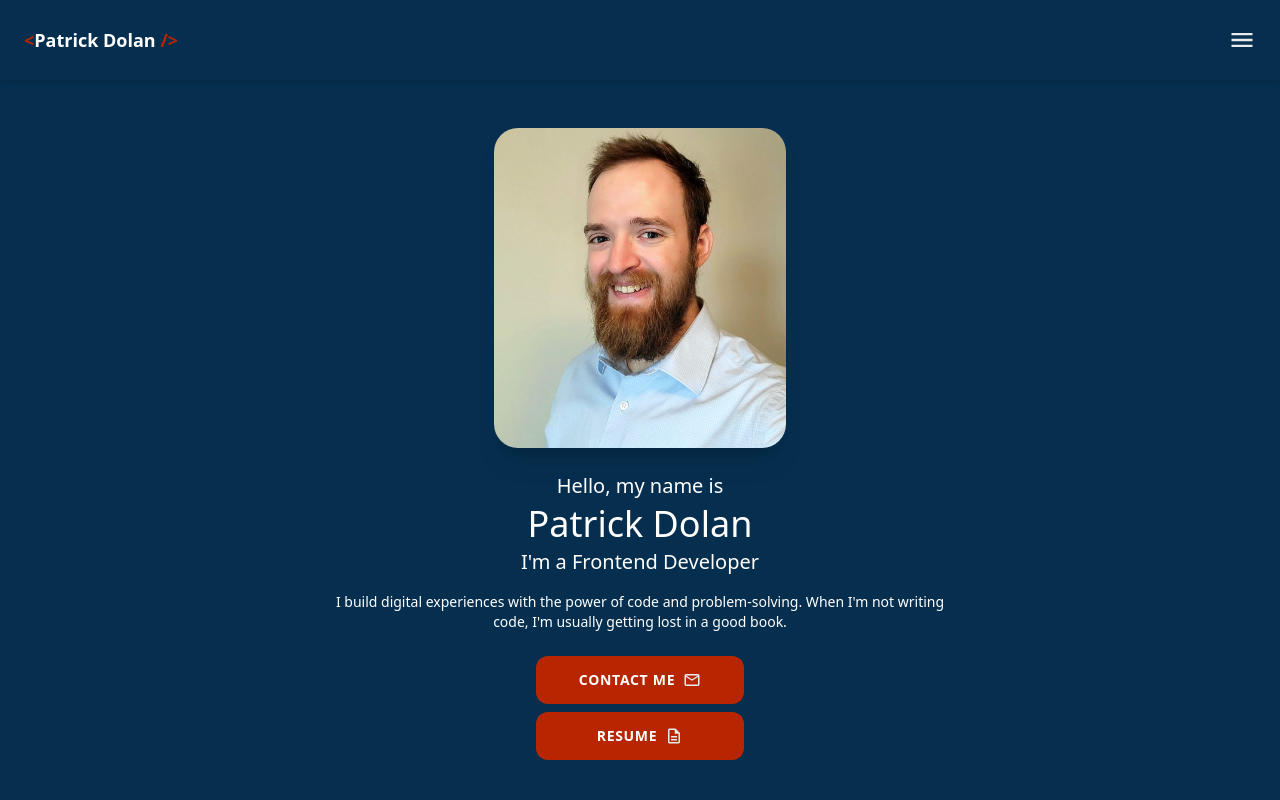
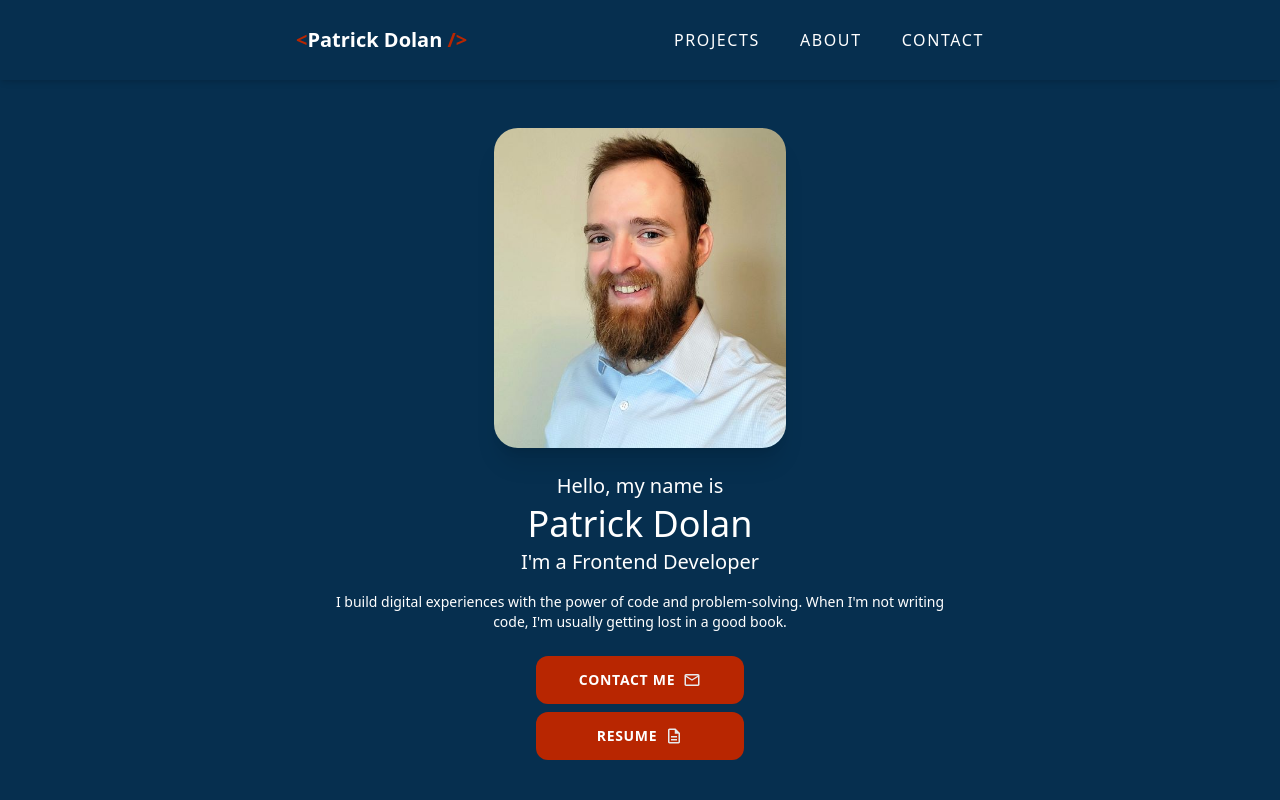
Before and after one commit to Patrick-Dolan/portfolio, a React (Vite) app: page / in a window 1280 px wide. Shown: the top 800 px of the page. Built offline with nearby package versions, Linux system fonts and the light colour scheme.

Commit message:
add tablet screen styles and nav

```diff
--- a/src/components/navigation/NavBar.jsx
+++ b/src/components/navigation/NavBar.jsx
@@ -1,4 +1,5 @@
 import { useState, useEffect } from "react";
+import useWindowWidth from "../../hooks/useWindowWidth";
 import CloseIcon from "../../assets/Icons/CloseIcon";
 import HamburgerIcon from "../../assets/Icons/HamburgerIcon";
 
@@ -6,6 +7,9 @@ function NavBar() {
   const [mobileNavOpen, setMobileNavOpen] = useState(false);
   const [lastScrollTop, setLastScrollTop] = useState(0);
   const [hidden, setHidden] = useState(false);
+  const windowWidth = useWindowWidth();
+
+  const tabletBreakpoint = 768;
 
   const NavBarSpacer = () => {
     return <div className="min-h-20 bg-primary"></div>
@@ -36,20 +40,40 @@ function NavBar() {
     }
   }, [mobileNavOpen]);
 
+  useEffect(() => {
+    if (windowWidth > tabletBreakpoint) {
+      setMobileNavOpen(false);
+    }
+  }, [windowWidth]);
+
+  const showSmallNav = windowWidth < tabletBreakpoint;
+
   return (
     <>
       <nav id="nav" className={`bg-primary min-h-20 flex items-center fixed top-0 left-0 right-0 transition-transform duration-100 ${hidden && "-translate-y-full"} shadow-md`}>
-        <div className="flex justify-between items-center flex-grow px-6 text-white">
+        <div className="flex justify-between items-center flex-grow px-6 text-white md:px-0 md:max-w-172 md:mx-auto">
           <a href="#header">
-            <h1 className="text-lg font-bold"><span className="text-secondary">&lt;</span>Patrick Dolan <span className="text-secondary">/&gt;</span></h1>
+            <h1 className="text-lg font-bold md:text-xl"><span className="text-secondary">&lt;</span>Patrick Dolan <span className="text-secondary">/&gt;</span></h1>
           </a>
+          {showSmallNav
+            ? (
               <button onClick={() => setMobileNavOpen(true)}>
                 <HamburgerIcon />
               </button>
+            )
+            :(
+              <ul className="text-white flex gap-10">
+                <li><a className="uppercase tracking-widest hover:text-secondary-light" href="#projects">Projects</a></li>
+                <li><a className="uppercase tracking-widest hover:text-secondary-light" href="#about">About</a></li>
+                <li><a className="uppercase tracking-widest hover:text-secondary-light" href="#contact">Contact</a></li>
+              </ul>
+            )
+          }
         </div>
         {/* Mobile nav drawer */}
+        {showSmallNav &&
           <div className={`transition-opacity duration-200 ease-in-out ${mobileNavOpen ? 'opacity-100' : 'opacity-0'}`}>
-          <div className={`fixed top-0 left-1/3 right-0 bottom-0 z-10 bg-white transform transition-transform duration-200 ease-in-out ${mobileNavOpen ? 'translate-x-0' : 'translate-x-full'}`}>
+            <div className={`fixed top-0 left-1/3 right-0 bottom-0 z-20 bg-white transform transition-transform duration-200 ease-in-out ${mobileNavOpen ? 'translate-x-0' : 'translate-x-full'}`}>
               <div className="flex flex-col">
                 <div className="flex justify-end items-center min-h-20 mx-6">
                   <button onClick={() => setMobileNavOpen(false)}>
@@ -63,8 +87,9 @@ function NavBar() {
                 </ul>
               </div>
             </div>
-          <div className={`fixed top-0 right-0 bottom-0 left-0 bg-black opacity-60 z-0 ${!mobileNavOpen && "hidden"}`} onClick={() => setMobileNavOpen(false)}></div>
+            <div className={`fixed top-0 right-0 bottom-0 left-0 bg-black opacity-60 z-10 ${!mobileNavOpen && "hidden"}`} onClick={() => setMobileNavOpen(false)}></div>
           </div>
+        }
       </nav>
       <NavBarSpacer />
     </>
--- a/tailwind.config.js
+++ b/tailwind.config.js
@@ -21,6 +21,7 @@ export default {
         "72": "18rem", // 288px @ 16px base font size
         "87.5": "21.875rem", // 350px @ 16px base font size
         "125": "31.25rem", // 500px @ 16px base font size
+        "172": "43rem", // 688px @ 16px base font size
       }
     },
   },
```
Lines whose indentation alone changed are shown as unchanged.
